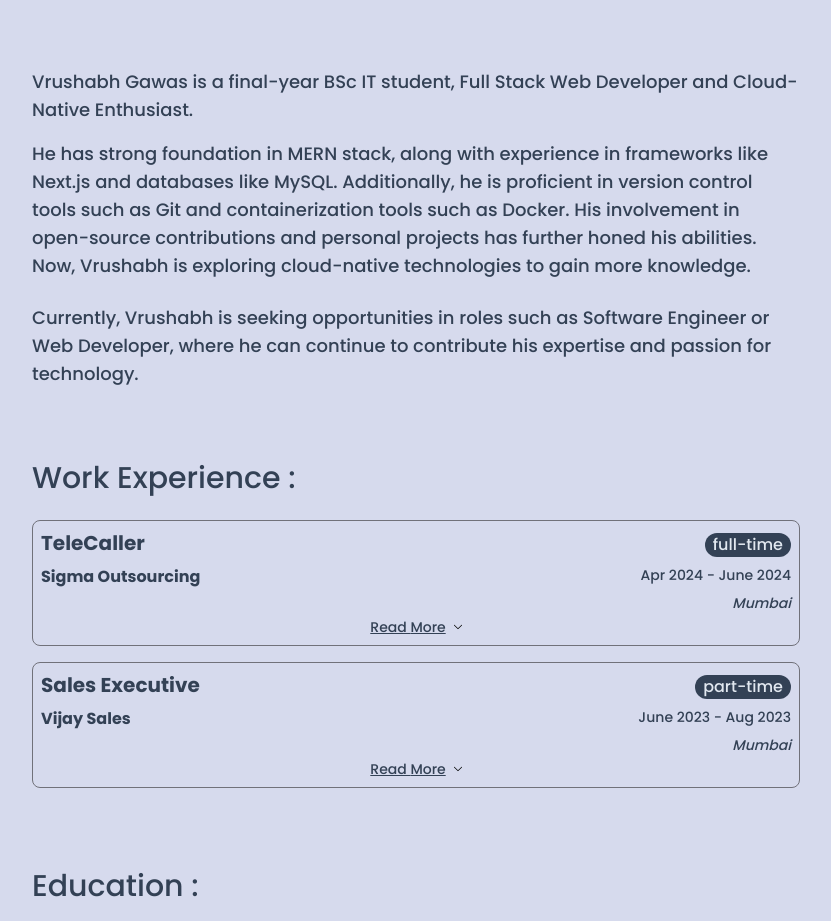
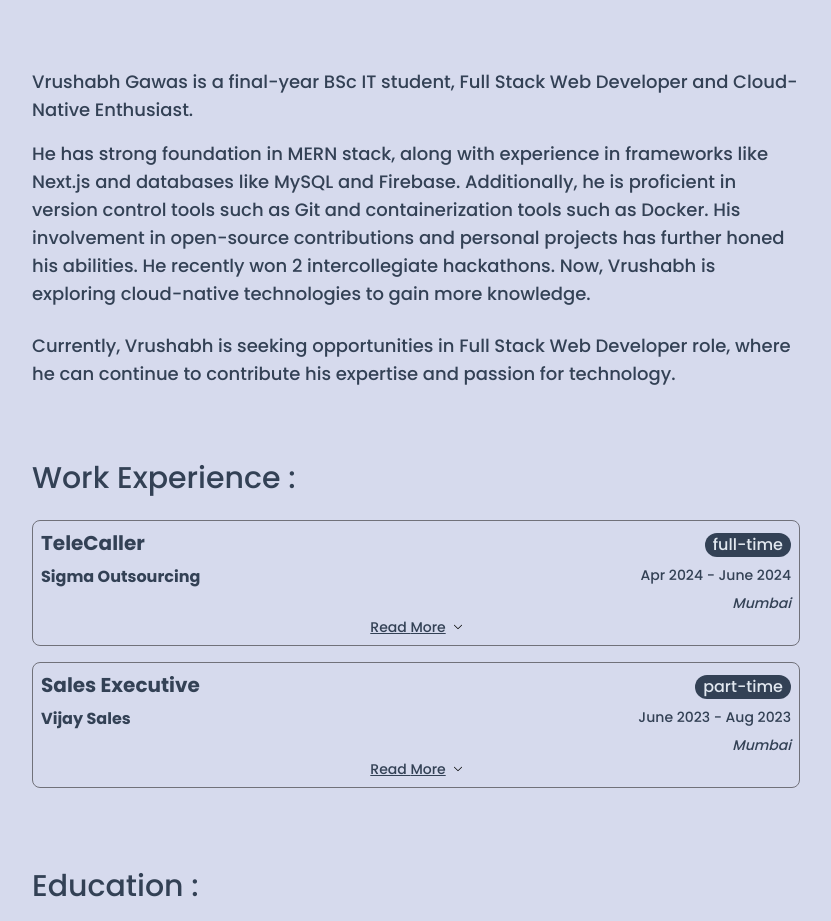
Before and after one commit to vrushabhgawas14/vrushabhgawas14.github.io, a React (Create React App) app: page / in a window 1280 px wide. Shown: the part 980-1901 px from the top of the page, without its empty margins (224-1055 px from the left). Built offline with nearby package versions, Linux system fonts and the light colour scheme; a web font is replaced by a local one.

Commit message:
About Update

```diff
--- a/src/pages/About.tsx
+++ b/src/pages/About.tsx
@@ -46,17 +46,18 @@ export const About = () => {
             </p>
             <p className="py-4 a_text">
               He has strong foundation in MERN stack, along with experience in
-              frameworks like Next.js and databases like MySQL. Additionally, he
-              is proficient in version control tools such as Git and
-              containerization tools such as Docker. His involvement in
+              frameworks like Next.js and databases like MySQL and Firebase.
+              Additionally, he is proficient in version control tools such as
+              Git and containerization tools such as Docker. His involvement in
               open-source contributions and personal projects has further honed
-              his abilities. Now, Vrushabh is exploring cloud-native
-              technologies to gain more knowledge.
+              his abilities. He recently won 2 intercollegiate hackathons. Now,
+              Vrushabh is exploring cloud-native technologies to gain more
+              knowledge.
             </p>
             <p className="py-2 a_text">
-              Currently, Vrushabh is seeking opportunities in roles such as
-              Software Engineer or Web Developer, where he can continue to
-              contribute his expertise and passion for technology.
+              Currently, Vrushabh is seeking opportunities in Full Stack Web
+              Developer role, where he can continue to contribute his expertise
+              and passion for technology.
             </p>
           </div>
         </section>
```
